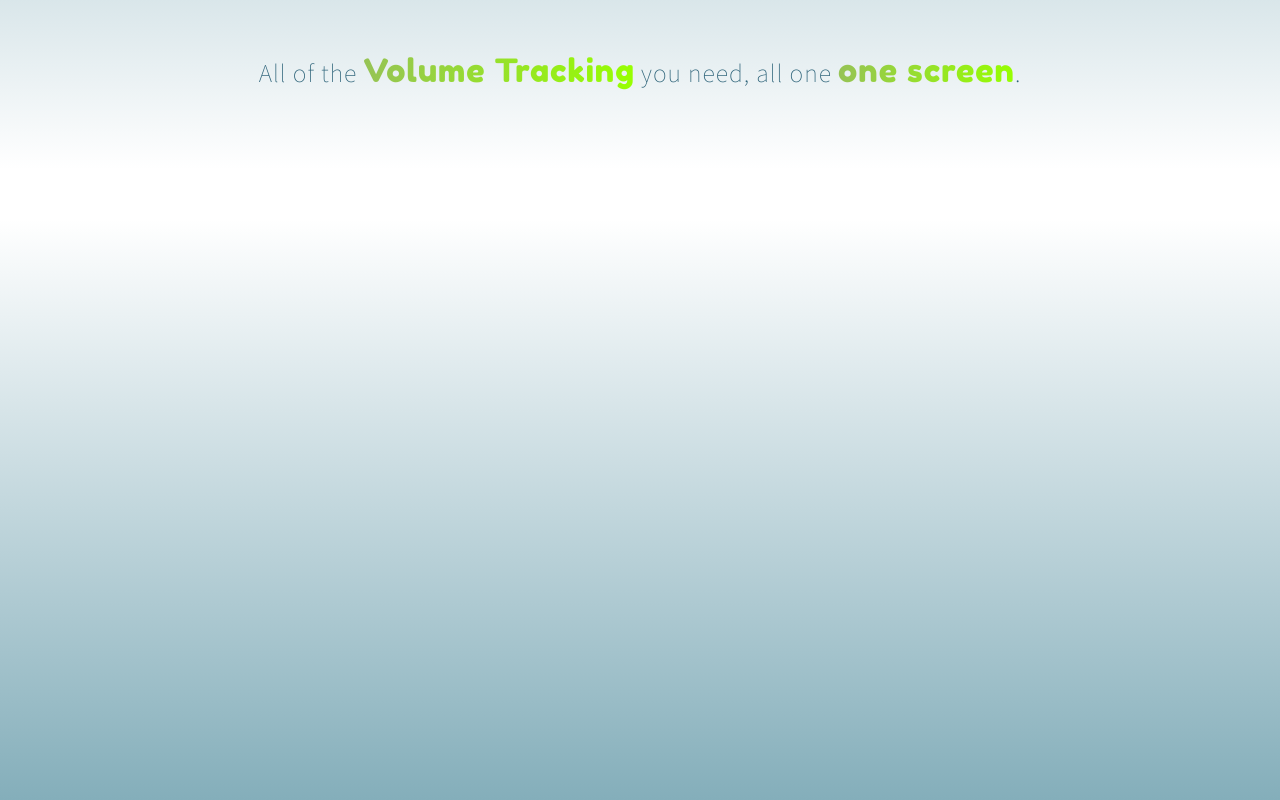
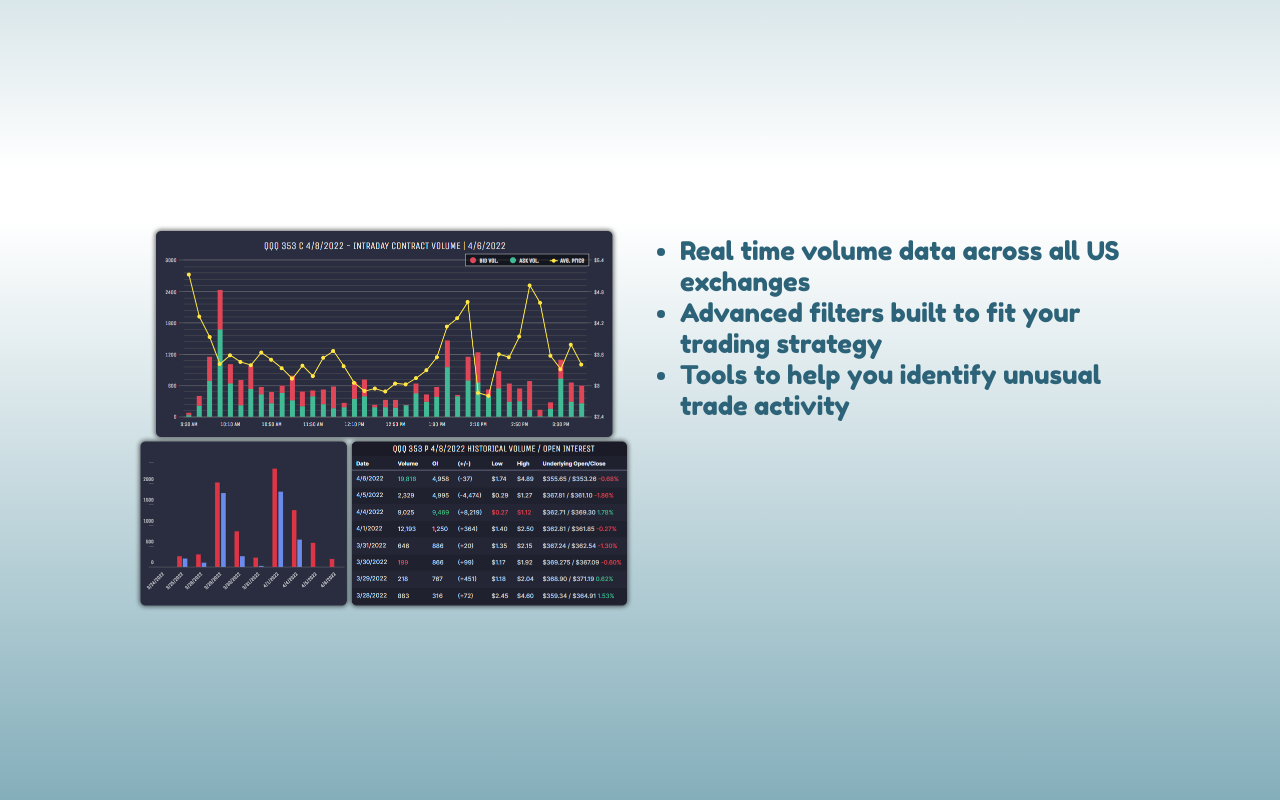
Before and after one commit to JohnnyCulbreth/volumePrecedesPrice, a plain HTML site: page index.html in a window 1280 px wide. Shown: the part 1769-2569 px from the top of the page. Drawn offline with nearby package versions, Linux system fonts and the light colour scheme.

Commit message:
adding volume data section

```diff
--- a/index.html
+++ b/index.html
@@ -48,7 +48,16 @@
     </div>
 
     <div class="background2">
-
+        <div class="alert-section">
+            <div class="volume-alert">
+                <img src="voumeflowtestimage2.png" class="volume-alert-img" alt="Volume Data Image">
+            </div>
+            <ul>
+                <li>Real time volume data across all US exchanges</li>
+                <li>Advanced filters built to fit your trading strategy</li>
+                <li>Tools to help you identify unusual trade activity</li>
+            </ul>
+        </div>
     </div>
 </body>
 </html>
--- a/style.css
+++ b/style.css
@@ -133,18 +133,11 @@ h1 span {
 }
 
 .test-image {
-  width: 80vw;
+  width: 65vw;
   height: auto;
   display: block;
   margin-left: auto;
   margin-right: auto;
-}
-
-.background2 {
-  background: linear-gradient(white, #015871);
-  height: 150vh;
-  width: auto;
-  margin: -10px;
 }
 
 .tracking-quote {
@@ -166,6 +159,31 @@ h1 span {
   -webkit-text-fill-color: transparent;
   font-family: 'Fredoka One', cursive;
   font-size: 2.5vw;
+}
+
+.background2 {
+  background: linear-gradient(white, #015871);
+  height: 150vh;
+  width: auto;
+  margin: -10px;
+}
+
+.alert-section {
+  width: 80vw;
+  height: auto;
+  margin-left: auto;
+  margin-right: auto;
+  display: flex;
+}
+
+.alert-section ul li {
+  font-family: 'Fredoka One', cursive;
+  color: #2D6379;
+  font-size: 2vw;
+}
+
+.volume-alert-img {
+  width: 40vw;
 }
 
 @keyframes wave {
```
Also changed, not shown: voumeflowtestimage2.png (added).
